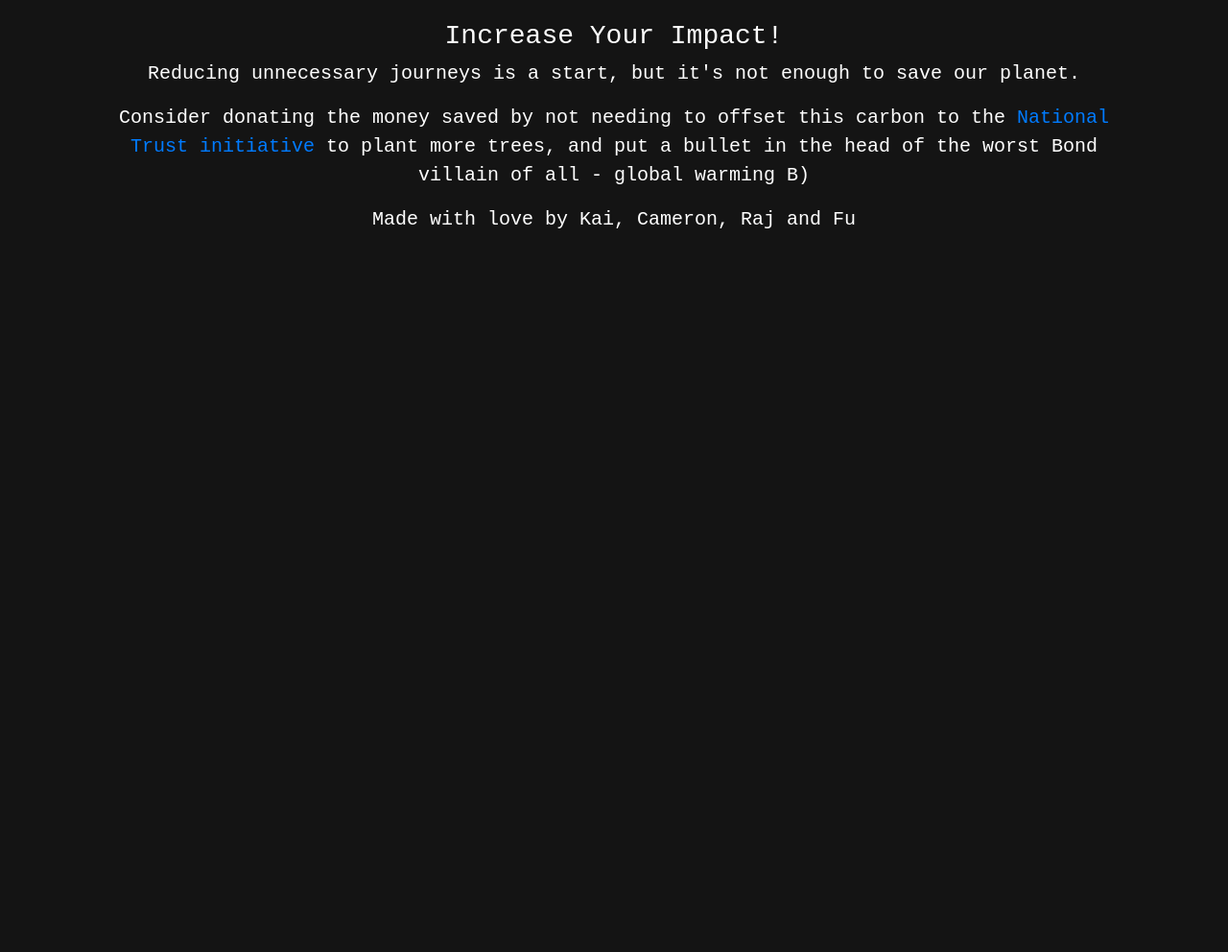
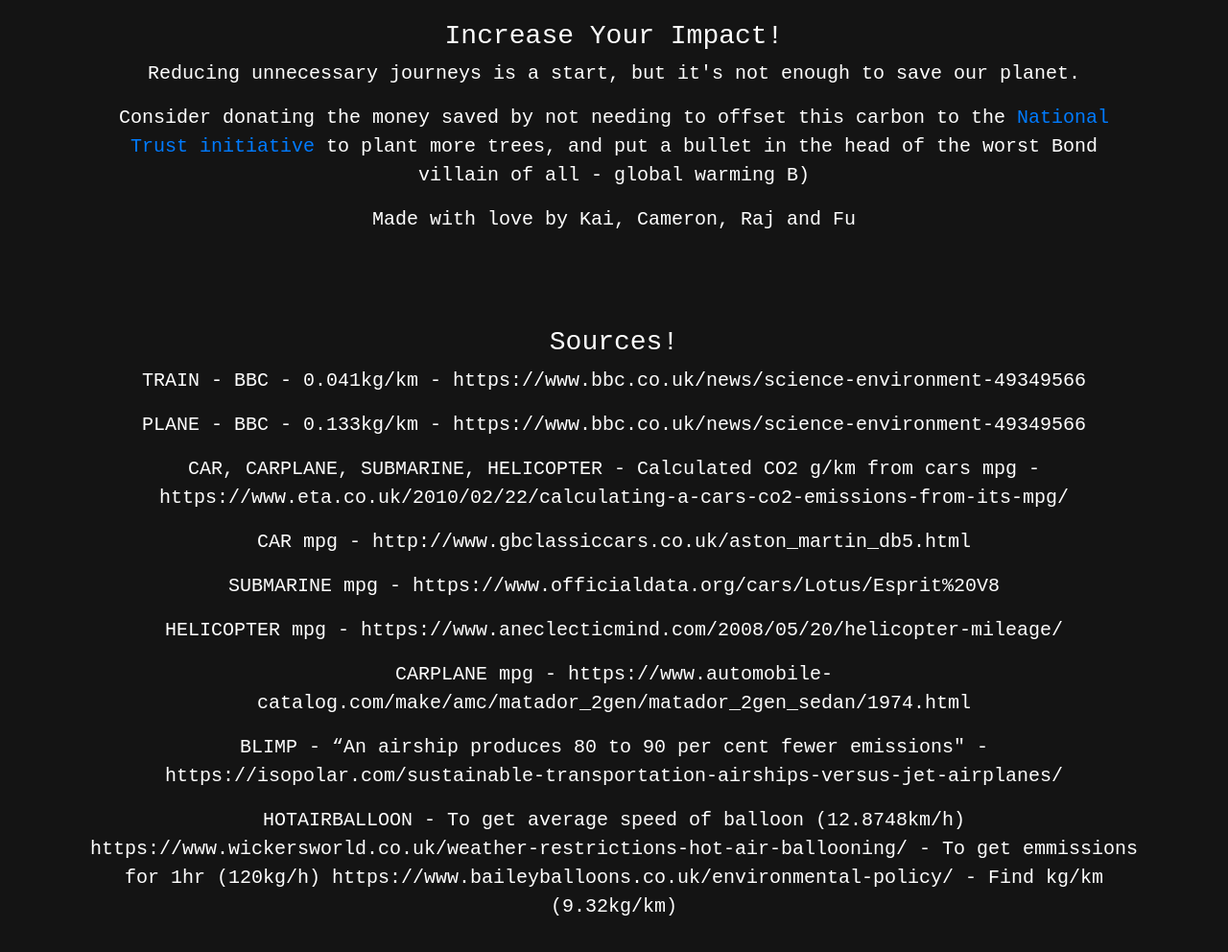
Before and after one commit to rokaenfet22/StackHacks-007, a website: page app/client/index.html in a window 1280 px wide. Shown: the part 4026-5018 px from the top of the page at 96% size. Before the commit the page ends 4326 px from the top, so only its background shows below. Drawn offline with nearby package versions, Linux system fonts and the light colour scheme; some packages are replaced by stand-ins of ours.

Commit message:
Added Sources

```diff
--- a/Research.txt
+++ b/Research.txt
@@ -10,4 +10,3 @@ BLIMP - “An airship produces 80 to 90 per cent fewer emissions" - https://isop
 HOTAIRBALLOON - To get average speed of balloon (12.8748km/h) https://www.wickersworld.co.uk/weather-restrictions-hot-air-ballooning/
 	      - To get emmissions for 1hr (120kg/h) https://www.baileyballoons.co.uk/environmental-policy/
 	      - Find kg/km (9.32kg/km)
-climatecare.org/calculator - Used a 100km
--- a/app/client/index.html
+++ b/app/client/index.html
@@ -135,6 +135,21 @@
       <p>Made with love by Kai, Cameron, Raj and Fu</p>
     </div>
 
+    <div class="donate animate__animated" id="9">
+      <h3>Sources!</h3>
+      <p>TRAIN - BBC - 0.041kg/km - https://www.bbc.co.uk/news/science-environment-49349566</p>
+      <p>PLANE - BBC - 0.133kg/km - https://www.bbc.co.uk/news/science-environment-49349566</p>
+      <p>CAR, CARPLANE, SUBMARINE, HELICOPTER - Calculated CO2 g/km from cars mpg - https://www.eta.co.uk/2010/02/22/calculating-a-cars-co2-emissions-from-its-mpg/</p>
+      <p>CAR mpg - http://www.gbclassiccars.co.uk/aston_martin_db5.html</p>
+      <p>SUBMARINE mpg - https://www.officialdata.org/cars/Lotus/Esprit%20V8</p>
+      <p>HELICOPTER mpg - https://www.aneclecticmind.com/2008/05/20/helicopter-mileage/</p>
+      <p>CARPLANE mpg - https://www.automobile-catalog.com/make/amc/matador_2gen/matador_2gen_sedan/1974.html</p>
+      <p>BLIMP - “An airship produces 80 to 90 per cent fewer emissions" - https://isopolar.com/sustainable-transportation-airships-versus-jet-airplanes/</p>
+      <p>HOTAIRBALLOON - To get average speed of balloon (12.8748km/h) https://www.wickersworld.co.uk/weather-restrictions-hot-air-ballooning/
+	      - To get emmissions for 1hr (120kg/h) https://www.baileyballoons.co.uk/environmental-policy/
+	      - Find kg/km (9.32kg/km)</p>
+    </div>
+
     <!-- Async script executes immediately and must be after any DOM elements used in callback. -->
     <script
         src="https://maps.googleapis.com/maps/api/js?key=AIzaSyA7v1SCQ8iEDAj5gZzQvbGs_Yr8tPe2Wmc&&callback=initMap&libraries=places&v=weekly"
```
